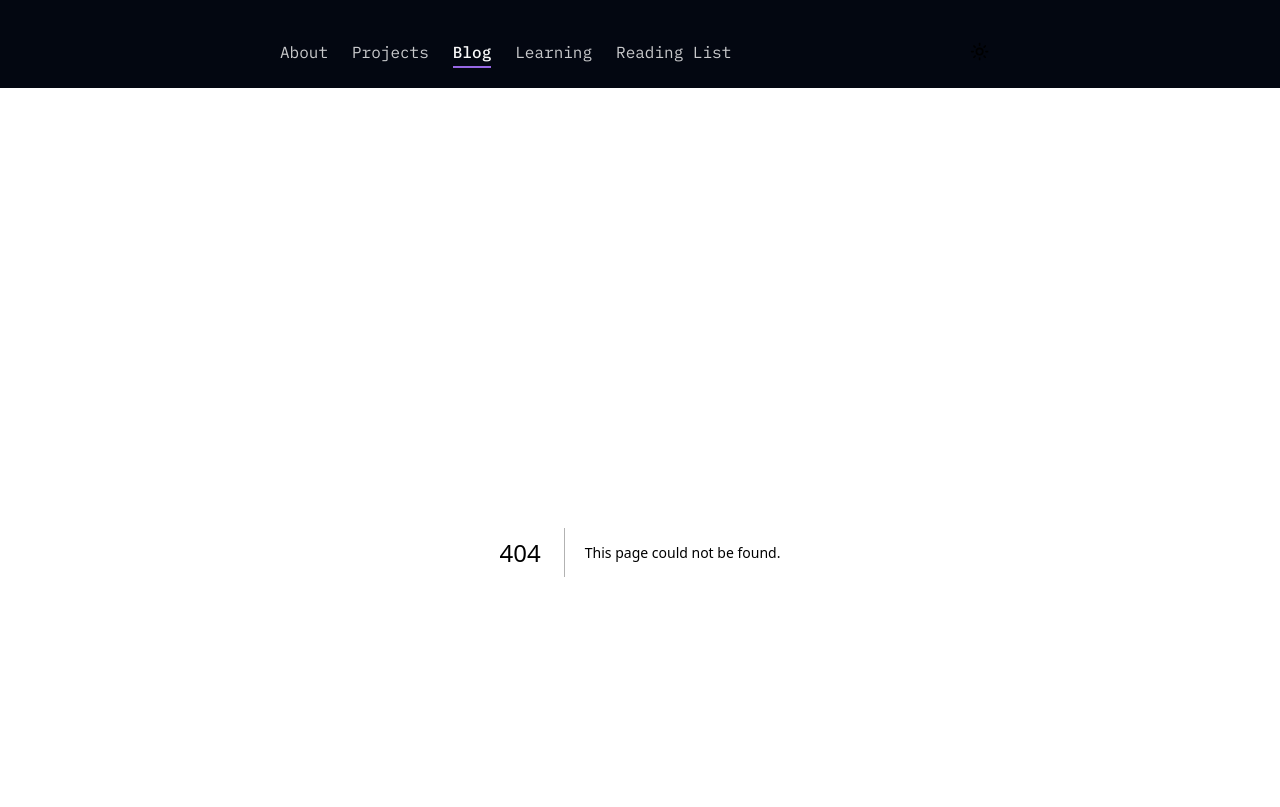
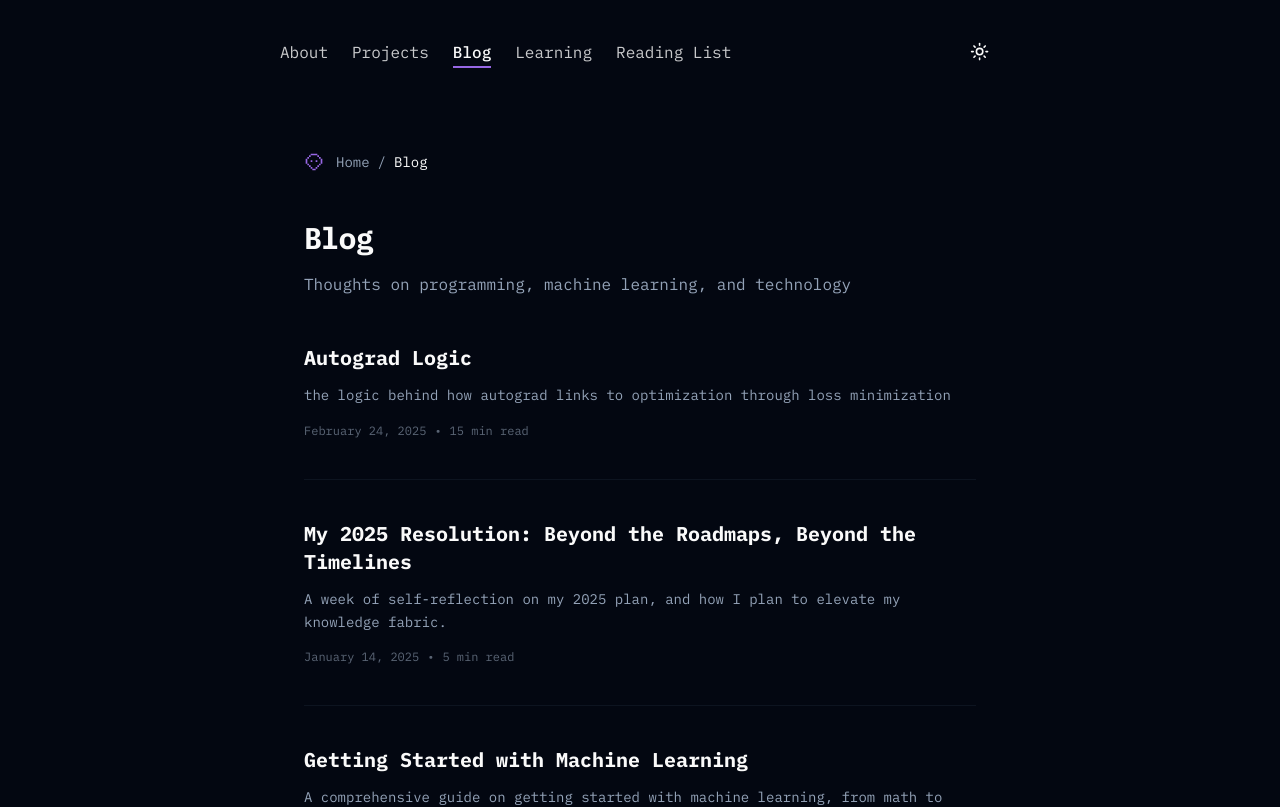
Before and after one commit to VishalPainjane/Vishal_Painjane, a Next.js app in the folder web/: page /blog in a window 1280 px wide. Before the commit this address had no page. Shown: the top 807 px of the page. Built offline with nearby package versions, Linux system fonts and the light colour scheme.

Commit message:
feat: build blog index and implement staggered post entrance animations

```diff
--- /dev/null
+++ b/web/src/app/blog/my-2025-resolution/page.tsx
@@ -0,0 +1,53 @@
+export default function Resolution2025Page() {
+  return (
+    <article className="prose-custom">
+      <header className="mb-8 not-prose border-b pb-8 border-border">
+        <h1 className="text-3xl font-bold tracking-tight mb-3">
+          My 2025 Resolution: Beyond the Roadmaps, Beyond the Timelines
+        </h1>
+        <div className="text-sm text-muted-foreground flex gap-2 font-mono">
+          <time dateTime="2025-01-14">January 14, 2025</time>
+          <span>•</span>
+          <span>5 min read</span>
+        </div>
+      </header>
+
+      <h2>Context</h2>
+      <p>
+        After a national holiday in Japan, I engaged in deep self-reflection and sought feedback to refine my learning strategy for the year 2025.
+      </p>
+
+      <h2>The Shift in Strategy</h2>
+      <p>
+        I initially created a detailed &quot;roadmap&quot; resolution list but realized it wasn&apos;t the most effective approach.
+      </p>
+      <ul>
+        <li><strong>2024 Achievement:</strong> I successfully built <strong>discipline and consistency</strong>.</li>
+        <li><strong>2025 Goal:</strong> The focus is now on <strong>Efficiency</strong>—getting more done in less time.</li>
+      </ul>
+
+      <h2>New Methodology: Project-Based Learning</h2>
+      <p>
+        I decided to pivot away from a purely &quot;bottom-up, theory-first&quot; approach.
+      </p>
+      <ul>
+        <li><strong>Inspiration:</strong> Advice to &quot;build cool projects&quot; and utilize AI tools to accelerate the process.</li>
+        <li>
+          <strong>Action Plan:</strong>
+          <ul>
+            <li>Concurrent learning of <strong>Python</strong>, <strong>Math</strong> (Math for ML course), and <strong>Traditional Machine Learning</strong>.</li>
+            <li>Aiming to build full <strong>project pipelines</strong>.</li>
+            <li>Following <strong>Andrej Karpathy&apos;s advice</strong>: Pick up a project, complete it, and publish it.</li>
+          </ul>
+        </li>
+      </ul>
+
+      <h2>Resources Mentioned</h2>
+      <ul>
+        <li>YouTube video on &quot;constant learning&quot;.</li>
+        <li>My GitHub repository for project-based learning.</li>
+        <li>Screenshot of a tweet by Andrej Karpathy.</li>
+      </ul>
+    </article>
+  );
+}
--- /dev/null
+++ b/web/src/app/blog/page.tsx
@@ -0,0 +1,131 @@
+"use client";
+
+import Link from "next/link";
+import { motion } from "framer-motion";
+
+const posts = [
+  {
+    title: "Autograd Logic",
+    slug: "autograd-logic",
+    description: "the logic behind how autograd links to optimization through loss minimization",
+    date: "February 24, 2025",
+    readTime: "15 min read"
+  },
+  {
+    title: "My 2025 Resolution: Beyond the Roadmaps, Beyond the Timelines",
+    slug: "my-2025-resolution",
+    description: "A week of self-reflection on my 2025 plan, and how I plan to elevate my knowledge fabric.",
+    date: "January 14, 2025",
+    readTime: "5 min read"
+  },
+  {
+    title: "Getting Started with Machine Learning",
+    slug: "getting-started-ml",
+    description: "A comprehensive guide on getting started with machine learning, from math to practical implementation.",
+    date: "December 25, 2024",
+    readTime: "10 min read"
+  }
+];
+
+function SmallAlienIcon() {
+  return (
+    <svg
+      width="20"
+      height="20"
+      viewBox="0 0 24 24"
+      fill="none"
+      xmlns="http://www.w3.org/2000/svg"
+      className="text-[hsl(var(--primary))]"
+    >
+      <path
+        fillRule="evenodd"
+        clipRule="evenodd"
+        d="M2 8H4V6H6V4H8V2H16V4H18V6H20V8H22V14H20V16H18V18H16V20H14V22H10V20H8V18H6V16H4V14H2V8ZM6 8H4V14H6V16H8V18H10V20H14V18H16V16H18V14H20V8H18V6H16V4H8V6H6V8ZM8 10H10V12H8V10ZM14 10H16V12H14V10Z"
+        fill="currentColor"
+      />
+    </svg>
+  );
+}
+
+export default function BlogPage() {
+  const container = {
+    hidden: { opacity: 0 },
+    show: {
+      opacity: 1,
+      transition: {
+        staggerChildren: 0.1
+      }
+    }
+  };
+
+  const item = {
+    hidden: { opacity: 0, y: 10 },
+    show: { opacity: 1, y: 0 }
+  };
+
+  return (
+    <div className="font-mono text-foreground max-w-2xl mx-auto">
+      <motion.div
+        variants={container}
+        initial="hidden"
+        animate="show"
+        className="flex flex-col gap-12"
+      >
+        {/* Breadcrumb */}
+        <motion.div variants={item} className="flex items-center gap-3 text-sm text-muted-foreground">
+          <SmallAlienIcon />
+          <div className="flex items-center gap-2">
+            <Link href="/" className="hover:text-foreground transition-colors">Home</Link>
+            <span>/</span>
+            <span className="text-foreground">Blog</span>
+          </div>
+        </motion.div>
+
+        {/* Header */}
+        <motion.div variants={item} className="space-y-4">
+          <h1 className="text-3xl font-bold tracking-tight">Blog</h1>
+          <p className="text-muted-foreground">
+            Thoughts on programming, machine learning, and technology
+          </p>
+        </motion.div>
+
+        {/* Blog Posts List */}
+        <div className="flex flex-col gap-10">
+          {posts.map((post) => (
+            <motion.article
+              key={post.slug}
+              variants={item}
+              className="group flex flex-col gap-3 border-b border-border/40 pb-10 last:border-0"
+            >
+              <Link href={`/blog/${post.slug}`}>
+                <h2 className="text-xl font-bold text-foreground group-hover:text-[hsl(var(--primary))] transition-colors duration-200">
+                  {post.title}
+                </h2>
+              </Link>
+
+              <p className="text-muted-foreground leading-relaxed text-sm">
+                {post.description}
+              </p>
+
+              <div className="flex items-center gap-2 text-xs text-muted-foreground/60 mt-1">
+                <time dateTime={post.date}>{post.date}</time>
+                <span>•</span>
+                <span>{post.readTime}</span>
+              </div>
+            </motion.article>
+          ))}
+        </div>
+
+        {/* Footer Navigation */}
+        <motion.div variants={item} className="flex justify-center pt-8 pb-16">
+          <Link
+            href="/"
+            className="text-[hsl(var(--primary))] hover:text-[hsl(var(--primary))/80] transition-colors font-medium hover:underline underline-offset-4"
+          >
+            Home Page
+          </Link>
+        </motion.div>
+      </motion.div>
+    </div>
+  );
+}
```
